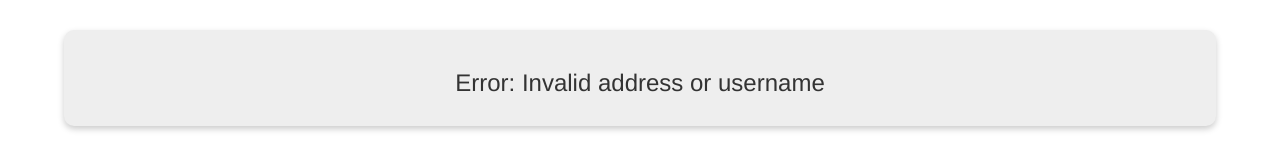
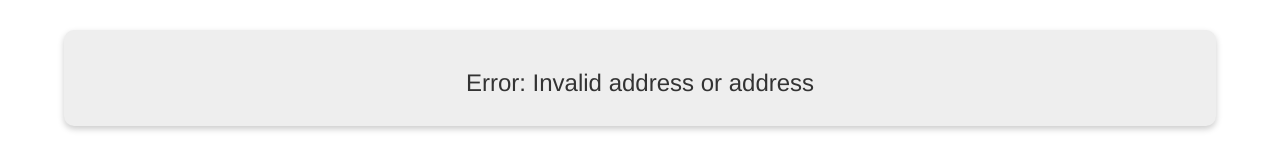
Before and after one commit to guyt101z/tox.party, a website: page www/errors/invalid.html in a window 1280 px wide. Shown: the part 143-303 px from the top of the page. Drawn offline with Linux system fonts and the light colour scheme.

Commit message:
change 'Invalid address or password' (incorrect) to 'Invalid address or address'

```diff
--- a/index.js
+++ b/index.js
@@ -41,7 +41,7 @@ webapp.post("/", function(req, res) {
 
 	// Check that params are valid
 	if (uname.length >= 20 || addr.length != 76 || uname.match(/[^A-Za-z0-9_\.]/) || addr.match(/\W/)) {
-		console.log("Invalid username or password!");
+		console.log("Invalid username or address!");
 		console.log("...Username is: " + uname);
 		console.log("...Address is: " + addr);
 		return res.redirect("/errors/invalid.html");
--- a/www/errors/invalid.html
+++ b/www/errors/invalid.html
@@ -18,7 +18,7 @@
 	<h2>Tox.Party | wtf do I put here</h2>
 
 	<div class="main">
-		<h3>Error: Invalid address or username</h3>
+		<h3>Error: Invalid address or address</h3>
 	</div>
 
 	<script src="../js/jquery.min.js"></script>
```
